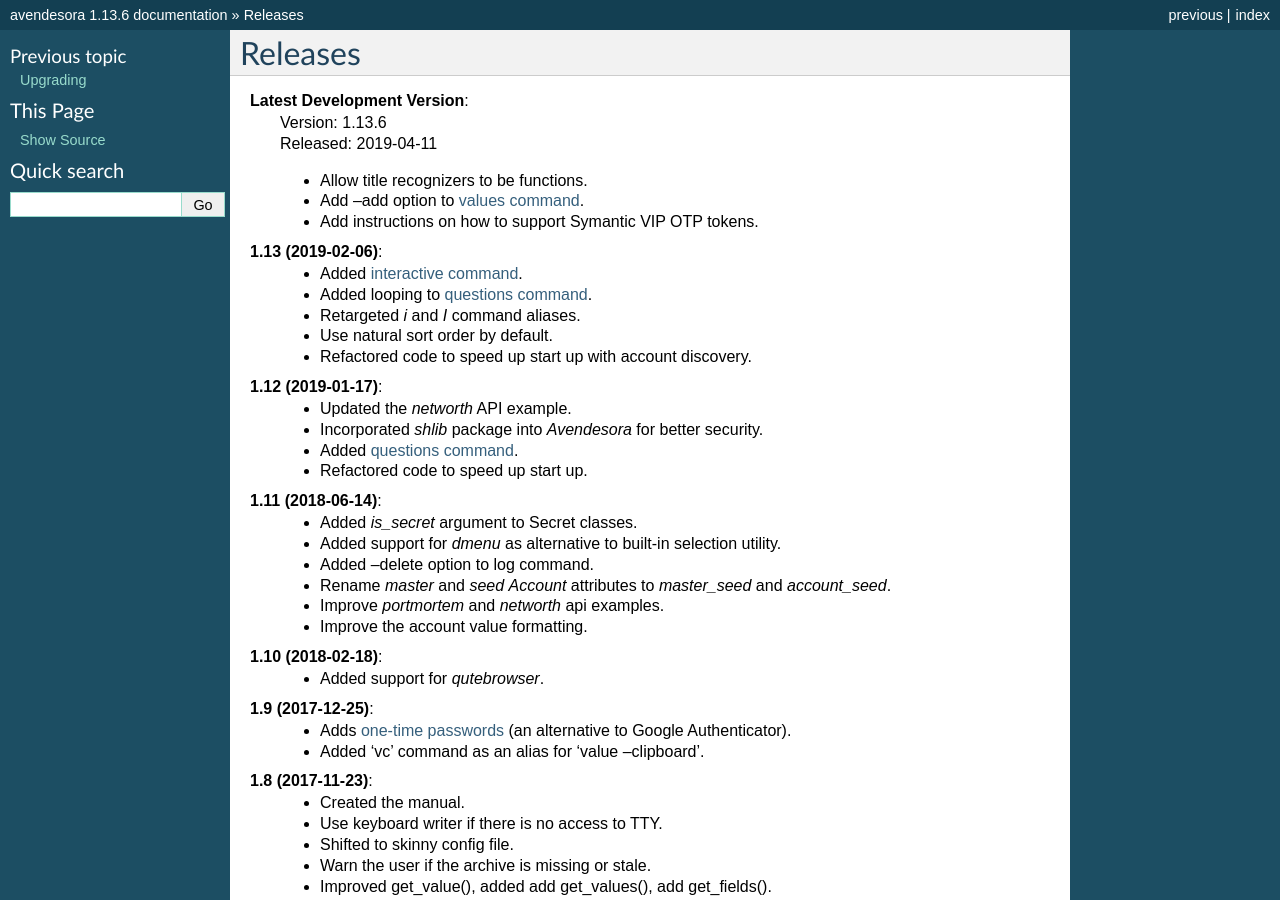
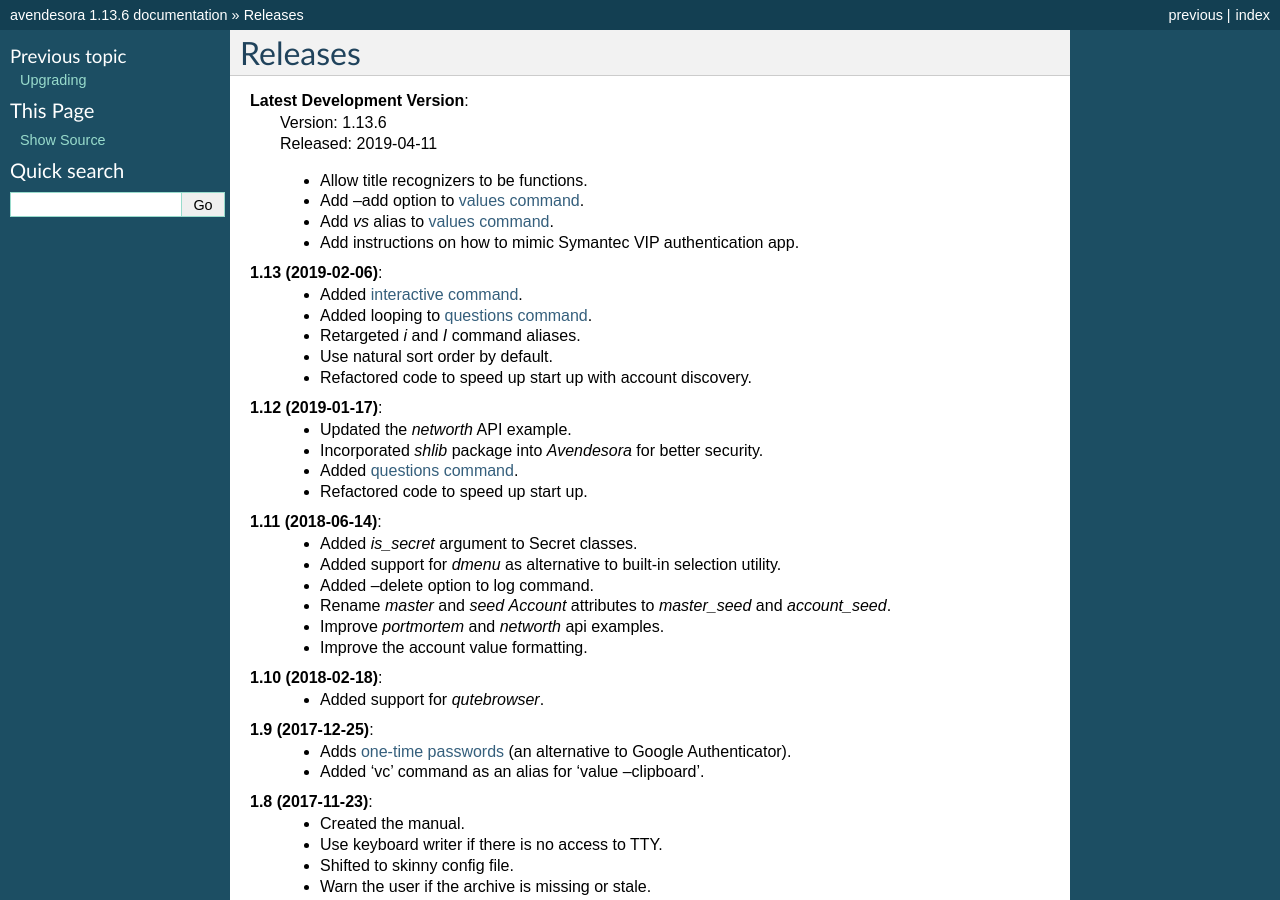
Before and after one commit to KenKundert/avendesora, a Sphinx documentation site: the page built from doc/releases.rst, in a window 1280 px wide and 900 px high. Built offline with Sphinx 7.4.7, drawn with Linux system fonts in a browser that asks for light colours.

Commit message:
refine release notes.

```diff
--- a/doc/releases.rst
+++ b/doc/releases.rst
@@ -7,7 +7,8 @@ Releases
 
     - Allow title recognizers to be functions.
     - Add --add option to :ref:`values command <values command>`.
-    - Add instructions on how to support Symantic VIP OTP tokens.
+    - Add *vs* alias to :ref:`values command <values command>`.
+    - Add instructions on how to mimic Symantec VIP authentication app.
 
 
 **1.13 (2019-02-06)**:
```
